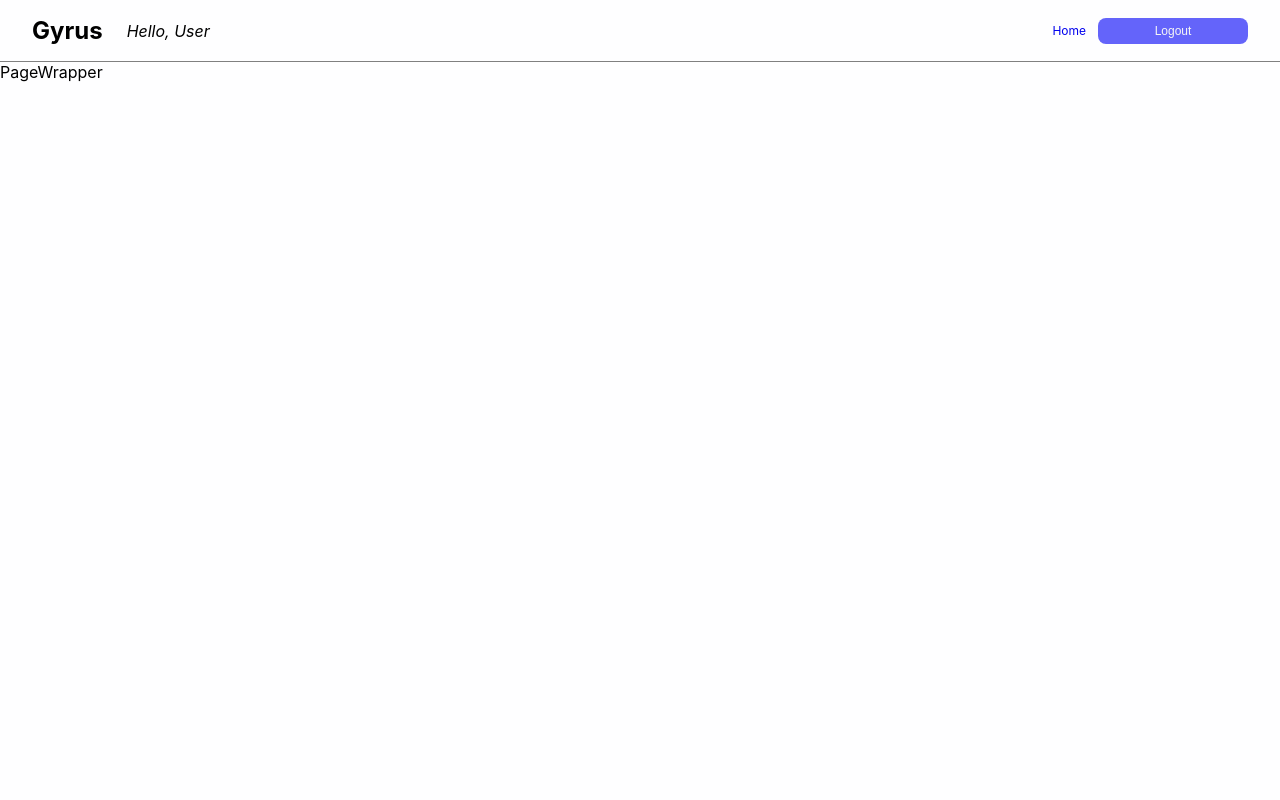
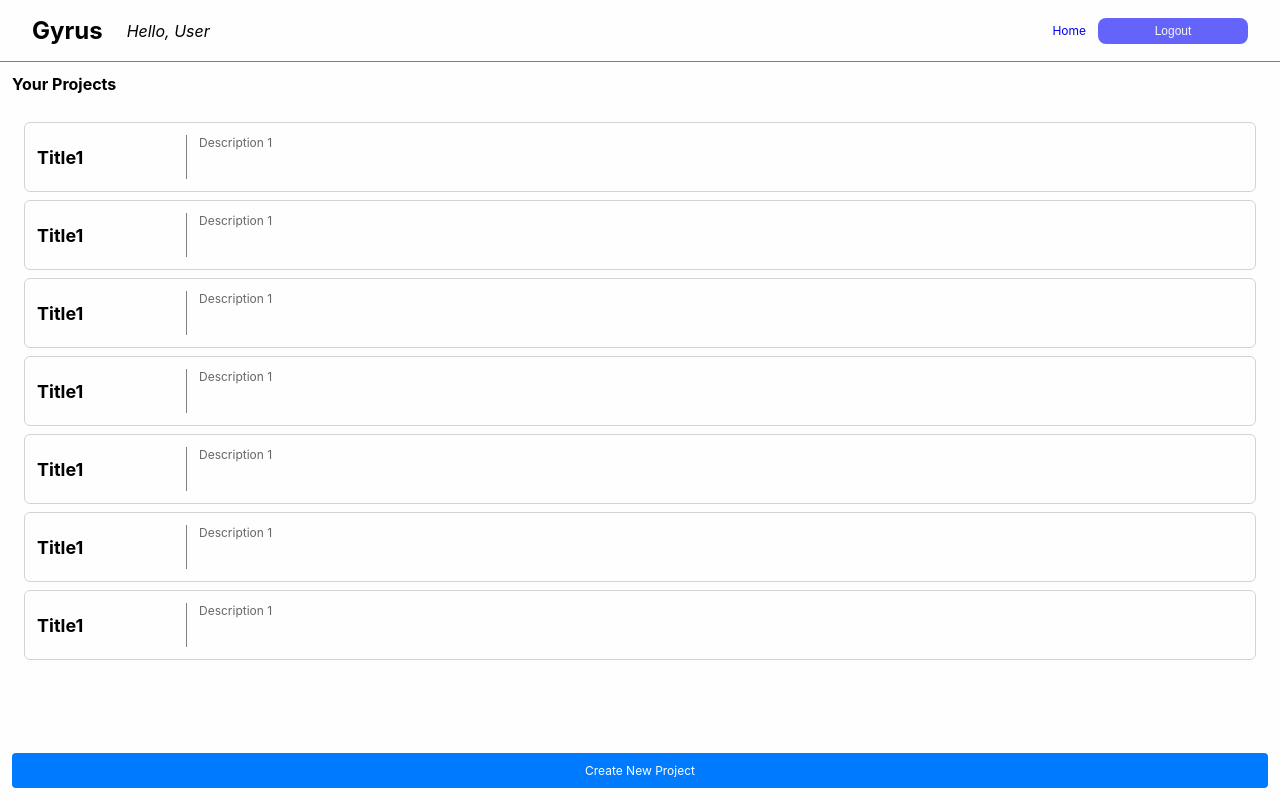
Before and after one commit to AVIRENI-CHANDAN/gyrus-in-scene-ad, a React (Create React App) app in the folder frontend/: page /home in a window 1280 px wide. Built offline with nearby package versions, Linux system fonts and the light colour scheme; no server answers; the HTML template or start-up script is replaced by a standard one.

Commit message:
Project list page added

```diff
--- a/frontend/src/App.js
+++ b/frontend/src/App.js
@@ -19,7 +19,7 @@ class App extends React.Component {
         <Route path="/" element={<LandingPage app_title={this.app_title} />} />
         <Route path="/login" element={<LoginPage app_title={this.app_title} />} />
         <Route path="/register" element={<RegistrationPage app_title={this.app_title} />} />
-        <Route path="/home" element={<UserHomePage app_title={this.app_title} />} />
+        <Route path="/home/*" element={<UserHomePage app_title={this.app_title} />} />
       </Routes>
     );
   }
--- /dev/null
+++ b/frontend/src/components/ProjectList/ProjectList.js
@@ -0,0 +1,41 @@
+import React from 'react';
+import { Link } from 'react-router-dom';
+import styles from './ProjectList.module.scss';
+
+class ProjectList extends React.Component {
+  constructor(props) {
+    super(props);
+    this.projects = [{ name: "Title1", description: "Description 1" }, { name: "Title1", description: "Description 1" }, { name: "Title1", description: "Description 1" }, { name: "Title1", description: "Description 1" }, { name: "Title1", description: "Description 1" }, { name: "Title1", description: "Description 1" }, { name: "Title1", description: "Description 1" }];
+    this.onCreateProject = this.onCreateProject.bind(this);
+  }
+  onCreateProject(event) {
+    event.preventDefault();
+    console.log("Project create event");
+  }
+  render() {
+    return (
+      <div className={styles.ProjectList}>
+        <h3 className={styles.Title}>Your Projects</h3>
+        <div className={styles.ListWrapper}>
+          <ul className={styles.List}>
+            {this.projects.map((project, index) => (
+              <li key={index} className={styles.ProjectItem}>
+                <h3 className={styles.ProjectName}>{project.name}</h3>
+                <p className={styles.ProjectDescription}>{project.description}</p>
+              </li>
+            ))}
+          </ul>
+        </div>
+        <Link to="/home/new/project" className={styles.CreateProjectButton} >
+          Create New Project
+        </Link>
+      </div>
+    );
+  }
+}
+
+ProjectList.propTypes = {};
+
+ProjectList.defaultProps = {};
+
+export default ProjectList;
--- /dev/null
+++ b/frontend/src/components/ProjectList/ProjectList.module.scss
@@ -0,0 +1,83 @@
+.ProjectList {
+    padding: 12px;
+    height: 100%;
+    display: flex;
+    flex-flow: column nowrap;
+
+    .Title {
+        flex: 0 0 auto;
+        margin: 0;
+        padding: 0;
+        font-size: 16px;
+    }
+
+    .ListWrapper {
+        flex: 1 1 auto;
+        position: relative;
+
+        .List {
+            list-style-type: none;
+            padding: 0;
+            border: none;
+            padding: 12px;
+            border-radius: 8px;
+            overflow-y: auto;
+            display: flex;
+            flex-flow: column nowrap;
+            position: relative;
+            gap: 8px;
+
+            .ProjectItem {
+                padding: 12px;
+                position: relative;
+                margin: 0;
+                border-radius: 6px;
+                display: flex;
+                flex-flow: row wrap;
+                height: fit-content;
+                min-height: 70px;
+                border: 1px solid lightgray;
+
+                .ProjectName {
+                    margin: 0;
+                    padding: 0;
+                    flex: 0 1 150px;
+                    font-size: 18px;
+                    display: flex;
+                    align-items: center;
+                    border-right: 1px solid gray;
+                }
+
+                .ProjectDescription {
+                    margin: 0;
+                    padding: 0 12px;
+                    height: 100%;
+                    flex: 1 1 300px;
+                    font-size: 14px;
+                    color: #666;
+                    font-size: 12px;
+                }
+            }
+        }
+    }
+
+    .CreateProjectButton {
+        flex: 0 0 auto;
+        display: inline-block;
+        padding: 10px 16px;
+        font-size: 12px;
+        background-color: #007bff;
+        color: #fff;
+        border: none;
+        border-radius: 4px;
+        cursor: pointer;
+        text-decoration: none;
+        text-align: center;
+        transition: background-color 0.3s, box-shadow 0.3s;
+
+        &:hover {
+            background-color: #0056b3;
+            box-shadow: 0 0 4px gray;
+        }
+    }
+}
--- a/frontend/src/components/UserHomePage/UserHomePage.js
+++ b/frontend/src/components/UserHomePage/UserHomePage.js
@@ -1,6 +1,8 @@
 import PropTypes from 'prop-types';
 import React from 'react';
+import { Route, Routes } from 'react-router-dom';
 import NavBar from './../NavBar/NavBar';
+import ProjectList from './../ProjectList/ProjectList';
 import styles from './UserHomePage.module.scss';
 
 class UserHomePage extends React.Component {
@@ -18,7 +20,10 @@ class UserHomePage extends React.Component {
           <NavBar app_title={this.props.app_title} />
         </div>
         <div className={styles.PageWrapper}>
-          PageWrapper
+          <Routes>
+            <Route path="/" element={<ProjectList />} />
+
+          </Routes>
         </div>
       </div>
     );
```
Also changed, not shown: frontend/src/components/ProjectList/ProjectList.lazy.js (added, +11 -0 lines).
